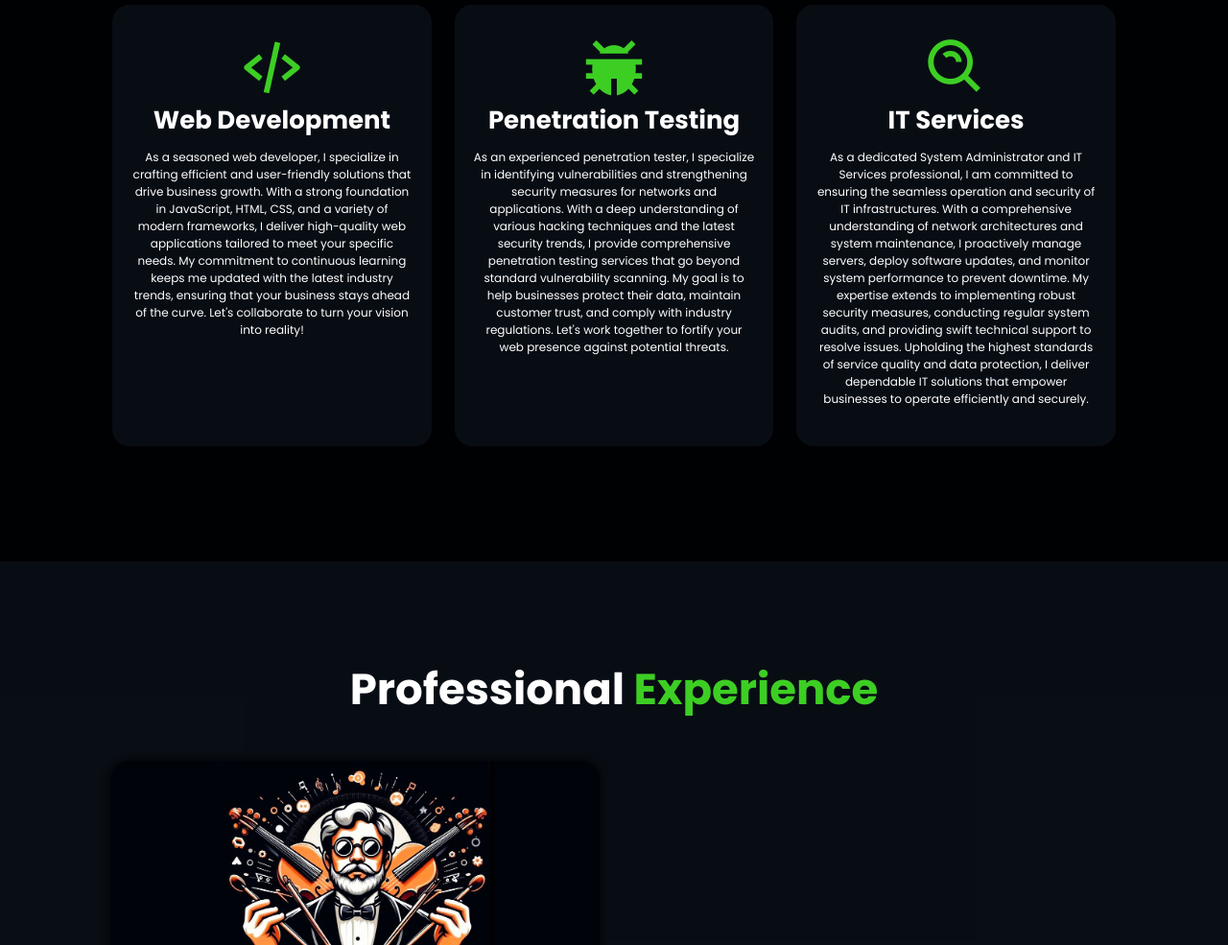
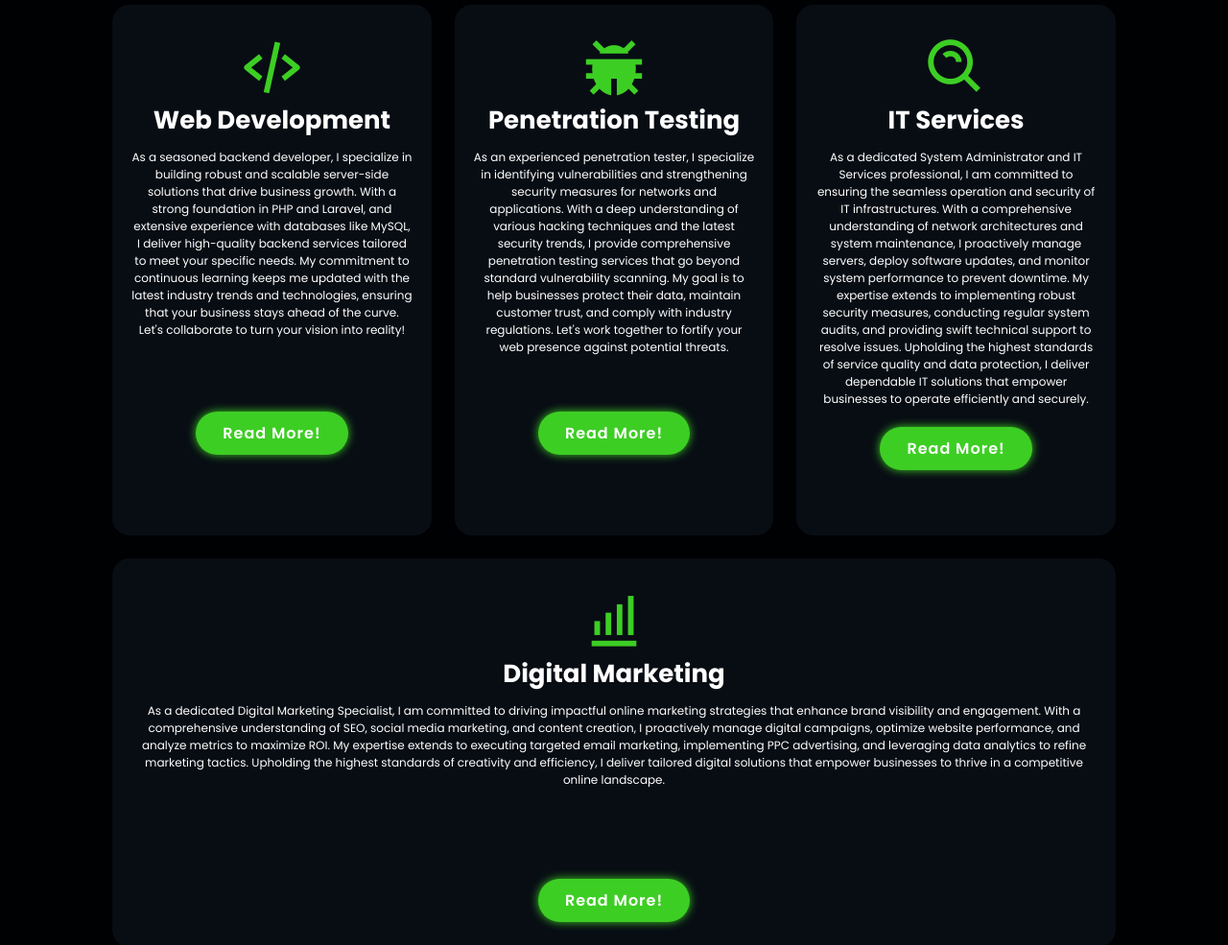
Before and after one commit to RamezHany/RamezHany, a plain HTML site: page index.html in a window 1280 px wide. Shown: the part 1815-2800 px from the top of the page at 96% size. Drawn offline with nearby package versions, Linux system fonts and the light colour scheme.

Commit message:
Update index.html
1

```diff
--- a/index.html
+++ b/index.html
@@ -59,7 +59,7 @@
 
         <div class="about-content">
             <h2 class="heading">About <span>Me</span></h2>
-            <h3>It Specialist & Software Engineer</h3>
+            <h3>IT Specialist & Software Engineer</h3>
 
             <p>
                 I’m a passionate software developer, security researcher with a love
@@ -70,7 +70,8 @@
                 innovative software solutions.
             </p>
 
-            <!-- <a href="#" class="btn">Read More!</a> -->
+
+
         </div>
     </section>
     <!-- services section design -->
@@ -82,16 +83,13 @@
                 <i class="bx bx-code-alt"></i>
                 <h3>Web Development</h3>
                 <p>
-                    As a seasoned web developer, I specialize in crafting efficient and
-                    user-friendly solutions that drive business growth. With a strong
-                    foundation in JavaScript, HTML, CSS, and a variety of modern
-                    frameworks, I deliver high-quality web applications tailored to meet
-                    your specific needs. My commitment to continuous learning keeps me
-                    updated with the latest industry trends, ensuring that your business
-                    stays ahead of the curve. Let's collaborate to turn your vision into
-                    reality!
+                    As a seasoned backend developer, I specialize in building robust and scalable server-side solutions that drive business growth. With a strong foundation in PHP and Laravel, and extensive experience with databases like MySQL, I deliver high-quality backend services tailored to meet your specific needs. My commitment to continuous learning keeps me updated with the latest industry trends and technologies, ensuring that your business stays ahead of the curve. Let's collaborate to turn your vision into reality!
                 </p>
-                <!-- <a href="#" class="btn">Read More!</a> -->
+               </br>
+				</br>
+                 <a href="#" class="btn">Read More!</a>
+
+
             </div>
 
             <div class="services-box">
@@ -107,7 +105,11 @@
                     customer trust, and comply with industry regulations. Let's work
                     together to fortify your web presence against potential threats.
                 </p>
-                <!-- <a href="#" class="btn">Read More!</a> -->
+               </br>
+				</br>
+                 <a href="#" class="btn">Read More!</a>
+
+
             </div>
 
             <div class="services-box">
@@ -126,8 +128,28 @@
                     deliver dependable
                     IT solutions that empower businesses to operate efficiently and securely.
                 </p>
-                <!-- <a href="#" class="btn">Read More!</a> -->
+               </br>
+				</br></br>
+                 <a href="#" class="btn">Read More!</a>
+
+
             </div>
+
+
+            <div class="services-box">
+                <i class="bx bx-bar-chart-alt"></i>
+                <h3>Digital Marketing</h3>
+                <p>
+As a dedicated Digital Marketing Specialist, I am committed to driving impactful online marketing strategies that enhance brand visibility and engagement. With a comprehensive understanding of SEO, social media marketing, and content creation, I proactively manage digital campaigns, optimize website performance, and analyze metrics to maximize ROI. My expertise extends to executing targeted email marketing, implementing PPC advertising, and leveraging data analytics to refine marketing tactics. Upholding the highest standards of creativity and efficiency, I deliver tailored digital solutions that empower businesses to thrive in a competitive online landscape.
+                </p>
+				</br>
+                 <a href="#" class="btn">Read More!</a>
+				 </br></br>
+				 </br></br>
+				 </br>
+            </div>
+
+
         </div>
     </section>
     <!-- portfolio section design -->
@@ -146,6 +168,8 @@
             </div>
 
         </div>
+
+
     </section>
     <!-- contact section design -->
     <section class="contact" id="contact">
```
